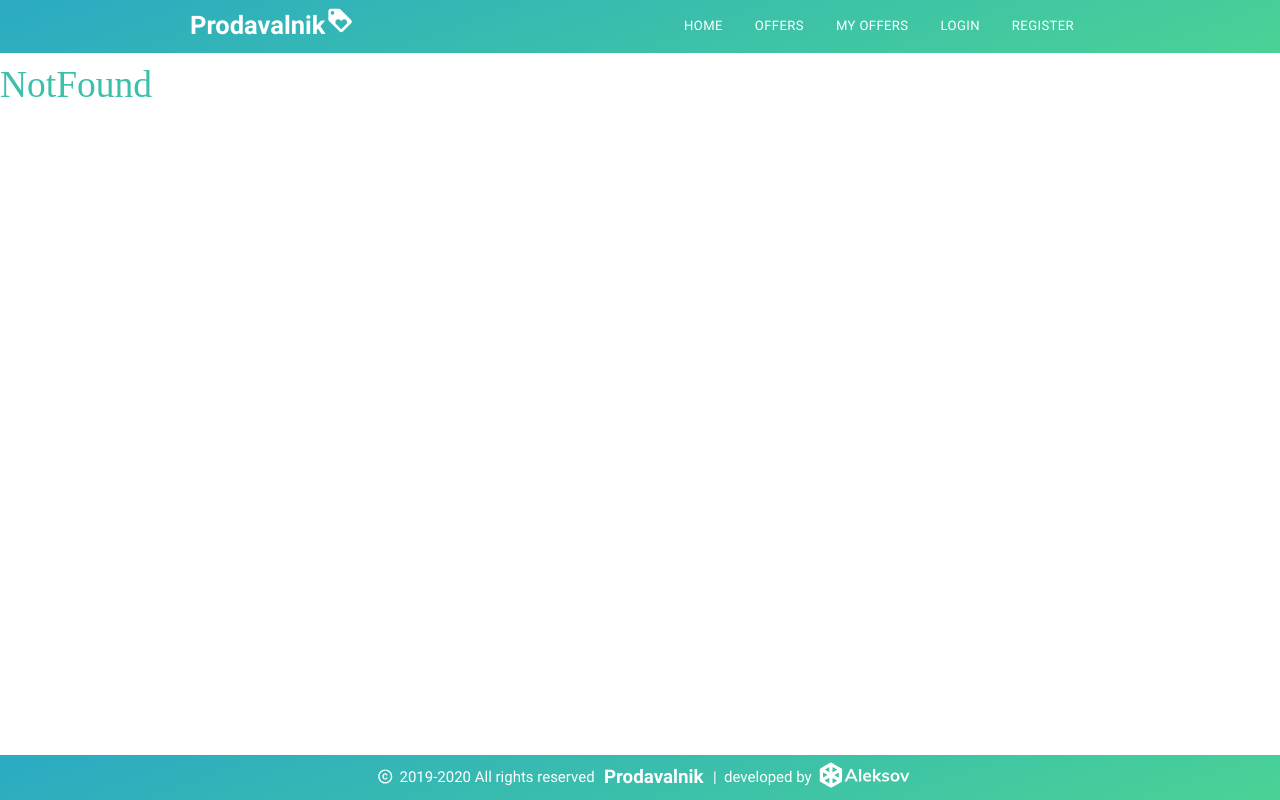
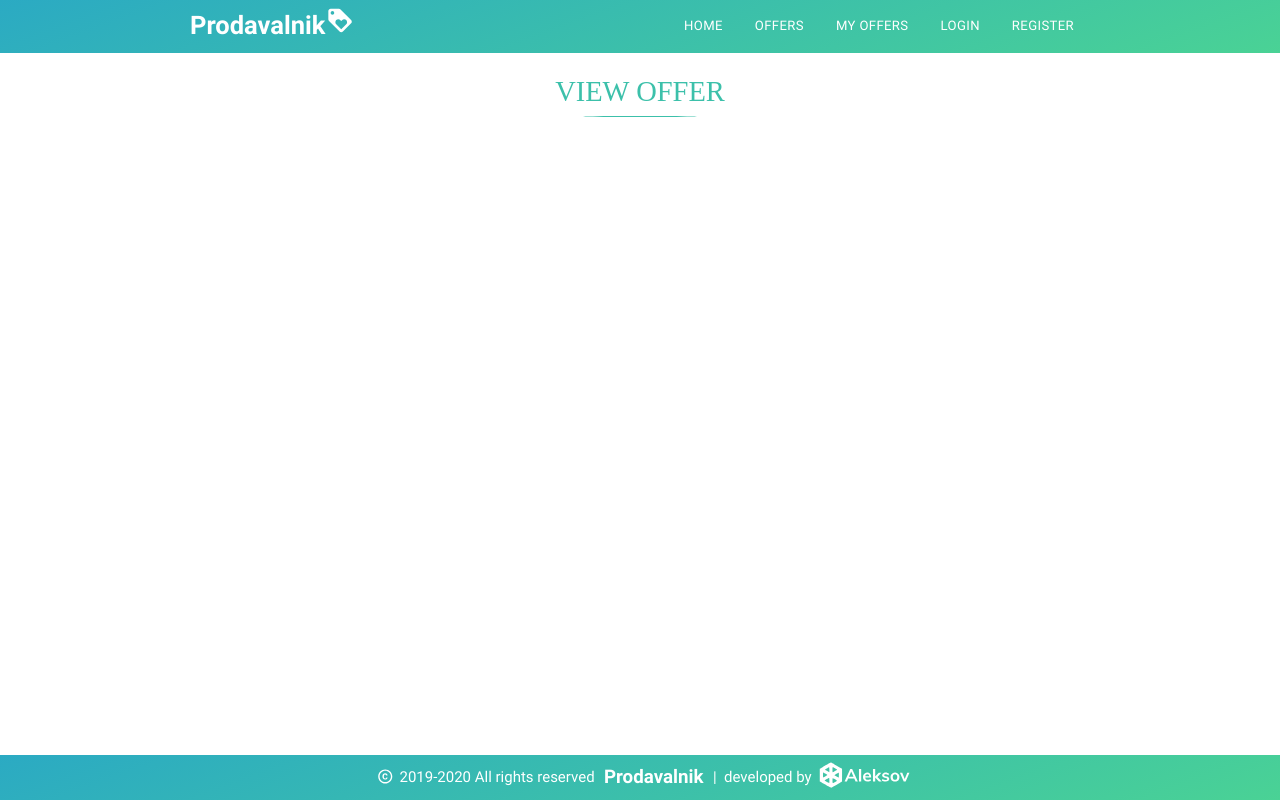
Before and after one commit to AChristoff/prodavalnik, a React (Create React App) app: page /offers/view/1 in a window 1280 px wide. Built offline with nearby package versions, Linux system fonts and the light colour scheme; a web font is replaced by a local one.

Commit message:
fix view offer button

```diff
--- /dev/null
+++ b/src/components/pages/offers/ViewOffer.jsx
@@ -0,0 +1,12 @@
+import React from 'react';
+import Heading from "../../shared/Heading";
+
+export default function ViewOffer() {
+  return (
+    <div className="view-offer wrapper">
+
+      <Heading text="View offer"/>
+
+    </div>
+  );
+}
--- a/src/components/shared/card/Card.jsx
+++ b/src/components/shared/card/Card.jsx
@@ -1,8 +1,9 @@
 import React from 'react';
 import "./Card.scss"
 import Button from "@material-ui/core/Button";
+import {NavLink} from "react-router-dom";
 
-export default function Card({title, subtitle, content, price, image}) {
+export default function Card({title, subtitle, content, price, image, _id}) {
   return (
     <div className="site-card">
       <div className="card-head">
@@ -13,6 +14,8 @@ export default function Card({title, subtitle, content, price, image}) {
         <p>{subtitle}</p>
         <p>{content}</p>
         <p>{price}</p>
+
+        <NavLink to={`/offers/view/${_id}`} className="view-btn">
           <Button
             fullWidth
             disableElevation
@@ -22,6 +25,8 @@ export default function Card({title, subtitle, content, price, image}) {
           >
             View
           </Button>
+        </NavLink>
+
       </div>
     </div>
   )
--- a/src/router/index.jsx
+++ b/src/router/index.jsx
@@ -1,6 +1,8 @@
 import React, {lazy, Suspense} from 'react';
 import {Switch, Route} from 'react-router-dom';
 import Loading from "../components/shared/Loading";
+import ViewOffer from "../components/pages/offers/ViewOffer";
+import EditOffer from "../components/pages/offers/EditOffer";
 
 const Home = lazy(() => import('../components/pages/home/Home'));
 const AllOffers = lazy(() => import('../components/pages/offers/AllOffers'));
@@ -16,6 +18,8 @@ export function RouterMain() {
       <Switch>
         <Route path='/' exact component={Home}/>
         <Route path='/offers' exact component={AllOffers}/>
+        <Route path='/offers/view/:id' exact component={ViewOffer}/>
+        <Route path='/offers/edit/:id' exact component={EditOffer}/>
         <Route path='/user/offers' exact component={UserOffers}/>
         <Route path='/user/login' exact component={Login}/>
         <Route path='/user/register' exact component={Register}/>
```
Lines whose indentation alone changed are shown as unchanged.
